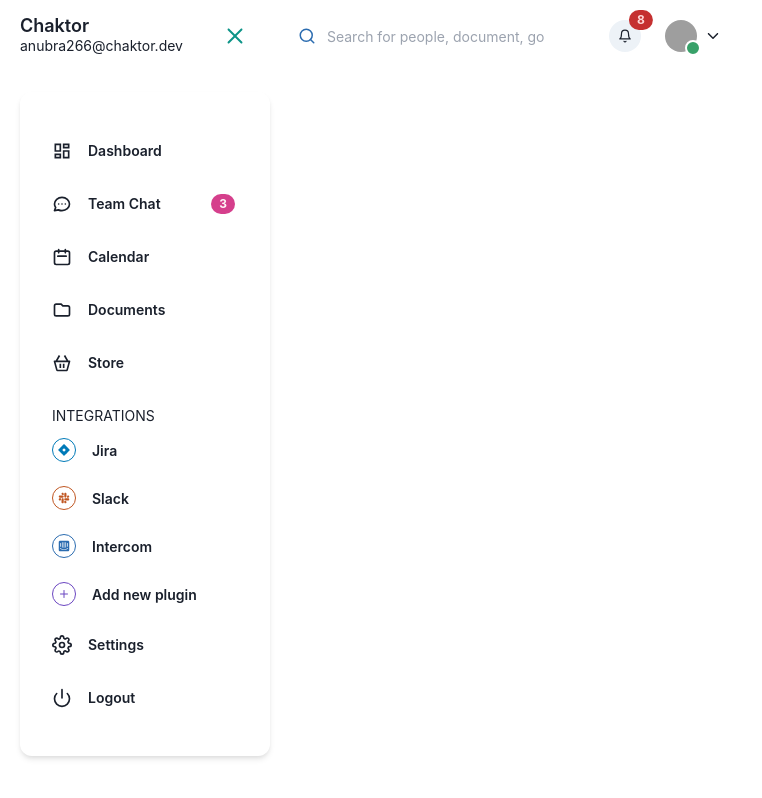
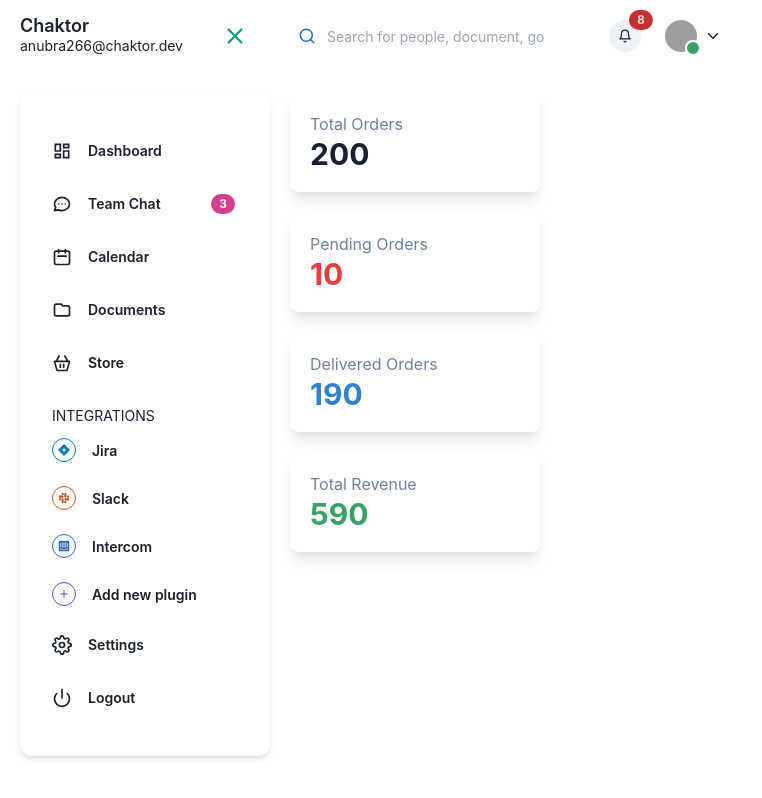
Before and after one commit to ShuvoProgram/CourierHub, a React (Vite) app: page /dashboard in a window 1280 px wide. Shown: the whole page, without its empty margins (0-762 px from the left). Built offline with nearby package versions, Linux system fonts and the light colour scheme; grey boxes are pictures that could not be loaded.

Commit message:
Add StateCard component with order details. 🛒

```diff
--- a/src/App.jsx
+++ b/src/App.jsx
@@ -1,16 +1,14 @@
+import { Box } from '@chakra-ui/react';
 import './App.css';
-import AdminLayout from './layouts/AdminLayout';
-import MainLayout from './layouts/MainLayout/MainLayout';
-import SIgnIn from './pages/SignIn/SIgnIn';
+import { RouterProvider } from 'react-router-dom';
+import routes from './routes/routes';
 
 function App() {
 
   return (
-    <>
-     {/* <SIgnIn /> */}
-     {/* <MainLayout/> */}
-     <AdminLayout/>
-    </>
+    <Box w="full">
+   <RouterProvider router={routes} />
+    </Box>
   )
 }
 
--- /dev/null
+++ b/src/components/Dashboard/index.jsx
@@ -0,0 +1,11 @@
+import StateCard from "./stateCard";
+
+function Dashboard() {
+  return (
+    <div>
+        <StateCard/>
+    </div>
+  )
+}
+
+export default Dashboard;
--- /dev/null
+++ b/src/components/Dashboard/stateCard.jsx
@@ -0,0 +1,73 @@
+import {
+    Flex,
+    Icon,
+    Square,
+    Spacer,
+    Text,
+    Heading,
+    SimpleGrid,
+    Box,
+  } from '@chakra-ui/react';
+  import { FaShoppingCart, FaRupeeSign } from 'react-icons/fa';
+import { MdPendingActions, MdDeliveryDining } from 'react-icons/md';
+
+function StateCard() {
+    const cardList = [
+        {
+          title: 'Total Orders',
+          value: 200,
+          icon: FaShoppingCart,
+          color: 'brown.500',
+        },
+        {
+          title: 'Pending Orders',
+          value: 10,
+          icon: MdPendingActions,
+          color: 'red.500',
+        },
+        {
+          title: 'Delivered Orders',
+          value: 190,
+          icon: MdDeliveryDining,
+          color: 'blue.500',
+        },
+        {
+          title: 'Total Revenue',
+          value: 590.00,
+          icon: FaRupeeSign,
+          color: 'green.500',
+        },
+      ];
+  return (
+    <SimpleGrid minChildWidth='250px' spacing={5} mb={5}>
+      {cardList.map((card, index) => {
+        const { title, value, icon, color } = card;
+        return (
+          <Flex
+            key={index}
+            shadow='lg'
+            bg='white'
+            p='5'
+            borderRadius='lg'
+            justifyContent='center'
+          >
+            <Box>
+              <Text fontSize='1xl' color='gray.500'>
+                {title}
+              </Text>
+              <Heading size='lg' color={color}>
+                {value}
+              </Heading>
+            </Box>
+            <Spacer />
+            <Square size='60px' bg='brown.400' borderRadius='lg'>
+              <Icon as={icon} color='white' />
+            </Square>
+          </Flex>
+        );
+      })}
+    </SimpleGrid>
+  )
+}
+
+export default StateCard;
--- a/src/layouts/AdminLayout/index.jsx
+++ b/src/layouts/AdminLayout/index.jsx
@@ -2,22 +2,19 @@
 /* eslint-disable react/prop-types */
 /* eslint-disable no-sparse-arrays */
 import { Box, Stack } from "@chakra-ui/layout";
-import React, { createContext } from "react";
-import { useDisclosure} from "@chakra-ui/hooks";
+import React from "react";
 import { useMediaQuery } from "@chakra-ui/media-query";
 import Navbar from "../../components/Navbar";
 import Sidebar from "../../components/sidebar";
 import MobileSidebar from "../../components/sidebar/mobile";
 import { Outlet } from "react-router-dom";
 
-export const NavContext = createContext(false);
 
 const AdminLayout = ({ children }) => {
-  const sidebarState = useDisclosure();
+
   const [isSmallScreen] = useMediaQuery("(max-width: 768px)");
   return (
-    <NavContext.Provider value={sidebarState}>
-      <Box textStyle="light" w="full">
+    <Box textStyle="light">
     <Navbar />
     <Box pos="relative" h="max-content" m={[2, , 5]}>
       <Stack direction="row" spacing={{ md: 5 }}>
@@ -27,7 +24,6 @@ const AdminLayout = ({ children }) => {
       </Stack>
     </Box>
   </Box>
-    </NavContext.Provider>
   );
 };
 
--- a/src/main.jsx
+++ b/src/main.jsx
@@ -5,16 +5,13 @@ import './index.css'
 import { Provider } from 'react-redux';
 import store from './redux/store.js';
 import App from './App.jsx';
-import { BrowserRouter } from 'react-router-dom'
 import theme from './theme/ThemeConfig.js';
 
 ReactDOM.createRoot(document.getElementById('root')).render(
   <React.StrictMode>
     <ChakraProvider theme={theme}>
       <Provider store={store}>
-        <BrowserRouter>
         <App />
-        </BrowserRouter>
       </Provider>
     </ChakraProvider>
   </React.StrictMode>,
--- /dev/null
+++ b/src/routes/routes.jsx
@@ -0,0 +1,30 @@
+import { createBrowserRouter } from "react-router-dom";
+import SIgnIn from "../pages/SignIn/SIgnIn";
+import MainLayout from "../layouts/MainLayout/MainLayout";
+import AdminLayout from "../layouts/AdminLayout";
+import Dashboard from "../components/Dashboard";
+
+const routes = createBrowserRouter([
+    {
+        path: '/',
+        element: <MainLayout/>,
+        children: [
+            {
+                index: true,
+                element: <SIgnIn/>
+            }
+        ]
+    },
+    {
+        path: '/dashboard',
+        element: <AdminLayout/>,
+        children: [
+            {
+                path: '/dashboard',
+                element: <Dashboard/>
+            }
+        ]
+    }
+])
+
+export default routes;
```
Also changed, not shown: src/routes/privateRoutes.js (added, +32 -0 lines), src/routes/routes.js (deleted, +0 -18 lines). Lines whose indentation alone changed are shown as unchanged.
